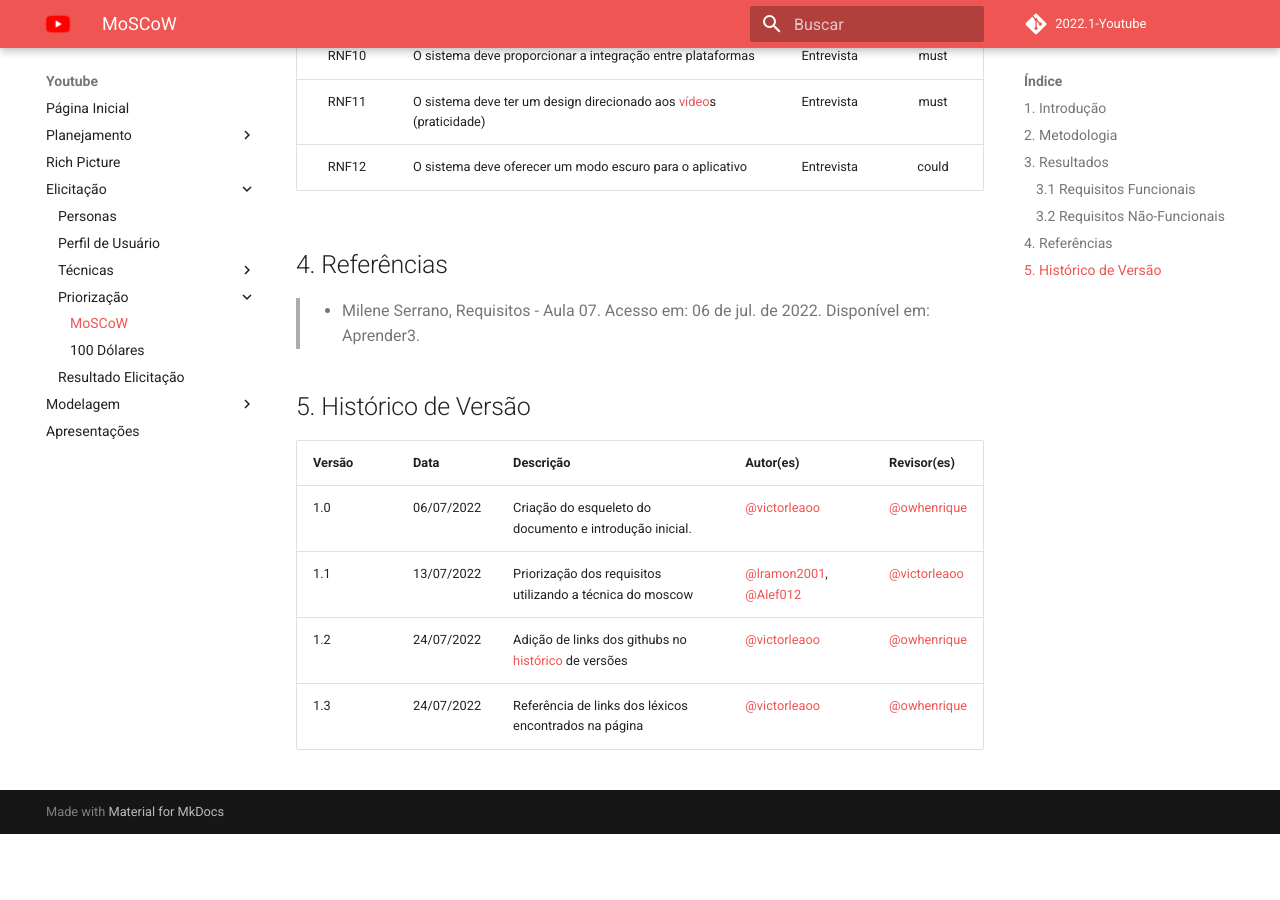
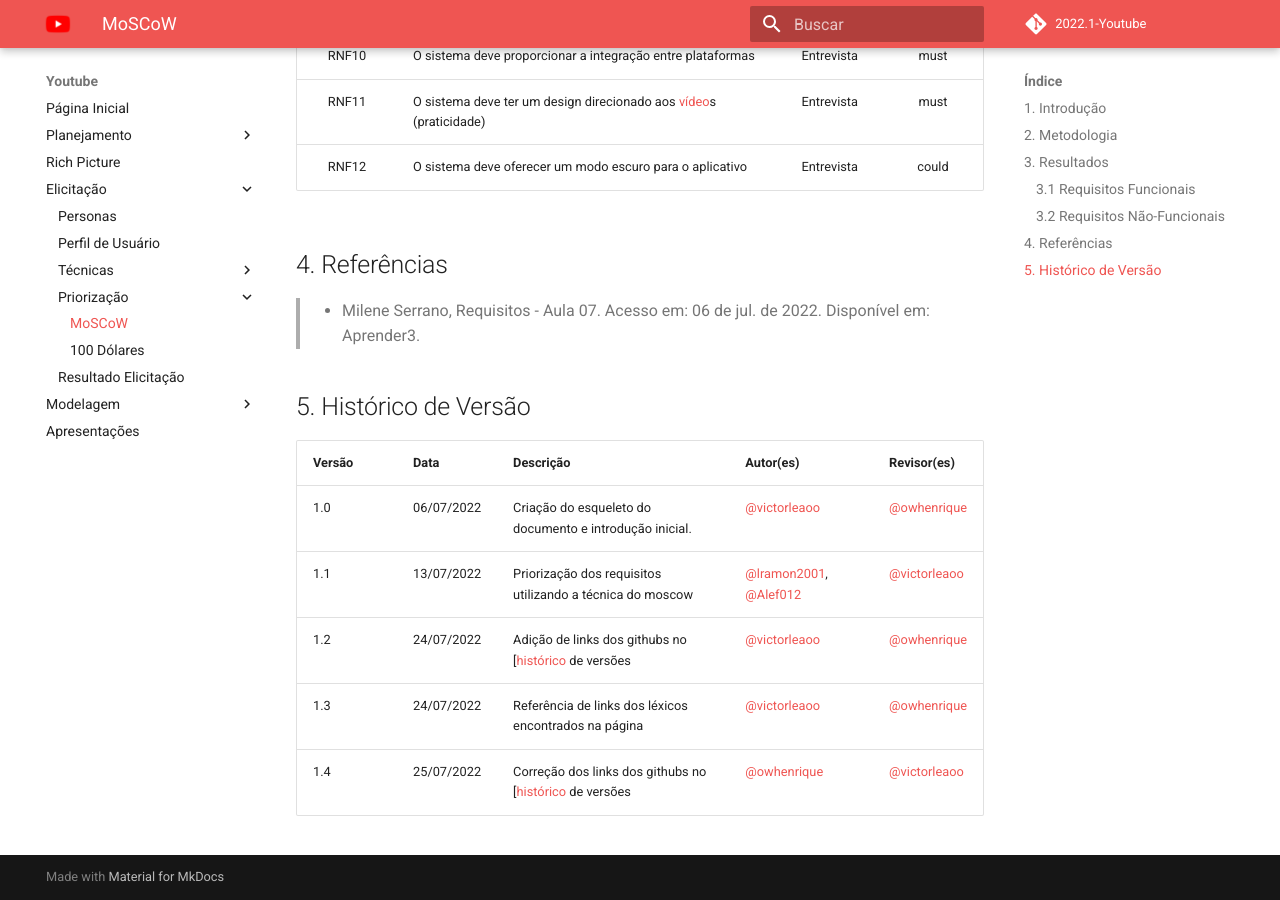
Before and after one commit to Requisitos-de-Software/2022.1-Youtube, an MkDocs documentation site: the page built from docs/elicitacao/priorizacao/moscow.md, in a window 1280 px wide and 900 px high, scrolled down 6529 px. Built offline with MkDocs 1.6.1 and Material for MkDocs 9.7.7, drawn with Linux system fonts in a browser that asks for light colours; comment, search, counter and statistics services are not loaded; before the commit the page ends 7363 px from its top, so only the background shows below that.

Commit message:
Correcao links moscow

```diff
--- a/docs/elicitacao/priorizacao/moscow.md
+++ b/docs/elicitacao/priorizacao/moscow.md
@@ -118,7 +118,8 @@ A partir disso, um integrante do grupo (Lucas Ramon) se reuniu com um [usuário]
 ## 5. Histórico de Versão
 | Versão | Data | Descrição | Autor(es) | Revisor(es) |
 | ------ | ---- | --------- | --------- | ----------- |
-| 1.0    | 06/07/2022 | Criação do esqueleto do documento e introdução inicial. | <a href="https://github.com/victorleaoo">@victorleaoo</a> | <a href="https://github.com/owhenrique">@owhenrique</a> |
-| 1.1    | 13/07/2022 | Priorização dos requisitos utilizando a técnica do moscow | <a href="https://github.com/lramon2001">@lramon2001</a>, <a href="https://github.com/Alef012">@Alef012</a> | <a href="https://github.com/victorleaoo">@victorleaoo</a>|
-| 1.2    | 24/07/2022 | Adição de links dos githubs no [histórico](https://requisitos-de-software.github.io/2022.1-Youtube/modelagem/lexicos/objeto/#historico) de versões | <a href="https://github.com/victorleaoo">@victorleaoo</a> | <a href="https://github.com/owhenrique">@owhenrique</a> |
-| 1.3    | 24/07/2022 | Referência de links dos léxicos encontrados na página | <a href="https://github.com/victorleaoo">@victorleaoo</a> | <a href="https://github.com/owhenrique">@owhenrique</a> |
+| 1.0    | 06/07/2022 | Criação do esqueleto do documento e introdução inicial. | <a href="https://github.com/victorleaoo" target="_blank">@victorleaoo</a> | <a href="https://github.com/owhenrique" target="_blank">@owhenrique</a> |
+| 1.1    | 13/07/2022 | Priorização dos requisitos utilizando a técnica do moscow | <a href="https://github.com/lramon2001" target="_blank">@lramon2001</a>, <a href="https://github.com/Alef012" target="_blank">@Alef012</a> | <a href="https://github.com/victorleaoo" target="_blank">@victorleaoo</a>|
+| 1.2    | 24/07/2022 | Adição de links dos githubs no [<a href="https://requisitos-de-software.github.io/2022.1-Youtube/modelagem/lexicos/objeto/#historico" target="_blank">histórico</a> de versões | <a href="https://github.com/victorleaoo" target="_blank">@victorleaoo</a> | <a href="https://github.com/owhenrique" target="_blank">@owhenrique</a> |
+| 1.3    | 24/07/2022 | Referência de links dos léxicos encontrados na página | <a href="https://github.com/victorleaoo" target="_blank">@victorleaoo</a> | <a href="https://github.com/owhenrique" target="_blank">@owhenrique</a> |
+| 1.4    | 25/07/2022 | Correção dos links dos githubs no [<a href="https://requisitos-de-software.github.io/2022.1-Youtube/modelagem/lexicos/objeto/#historico" target="_blank">histórico</a> de versões | <a href="https://github.com/owhenrique" target="_blank">@owhenrique</a> | <a href="https://github.com/victorleaoo" target="_blank">@victorleaoo</a> |
```
